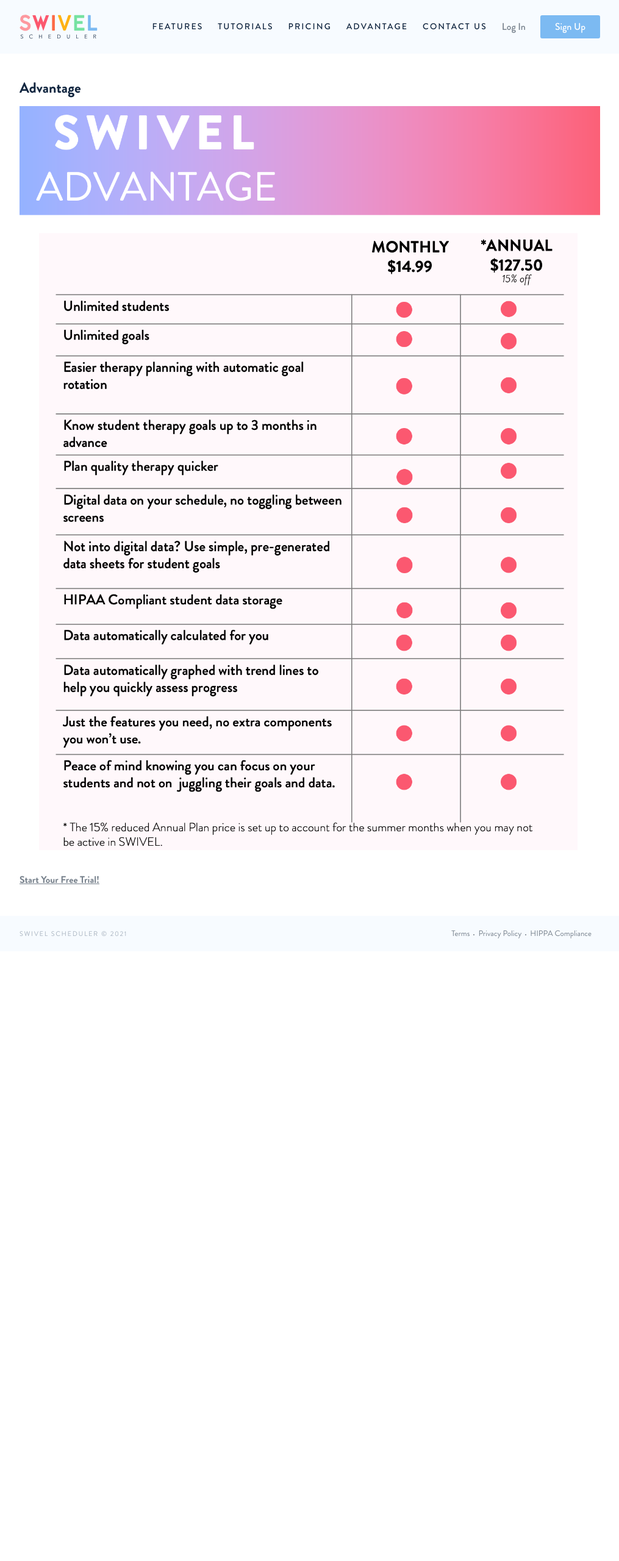
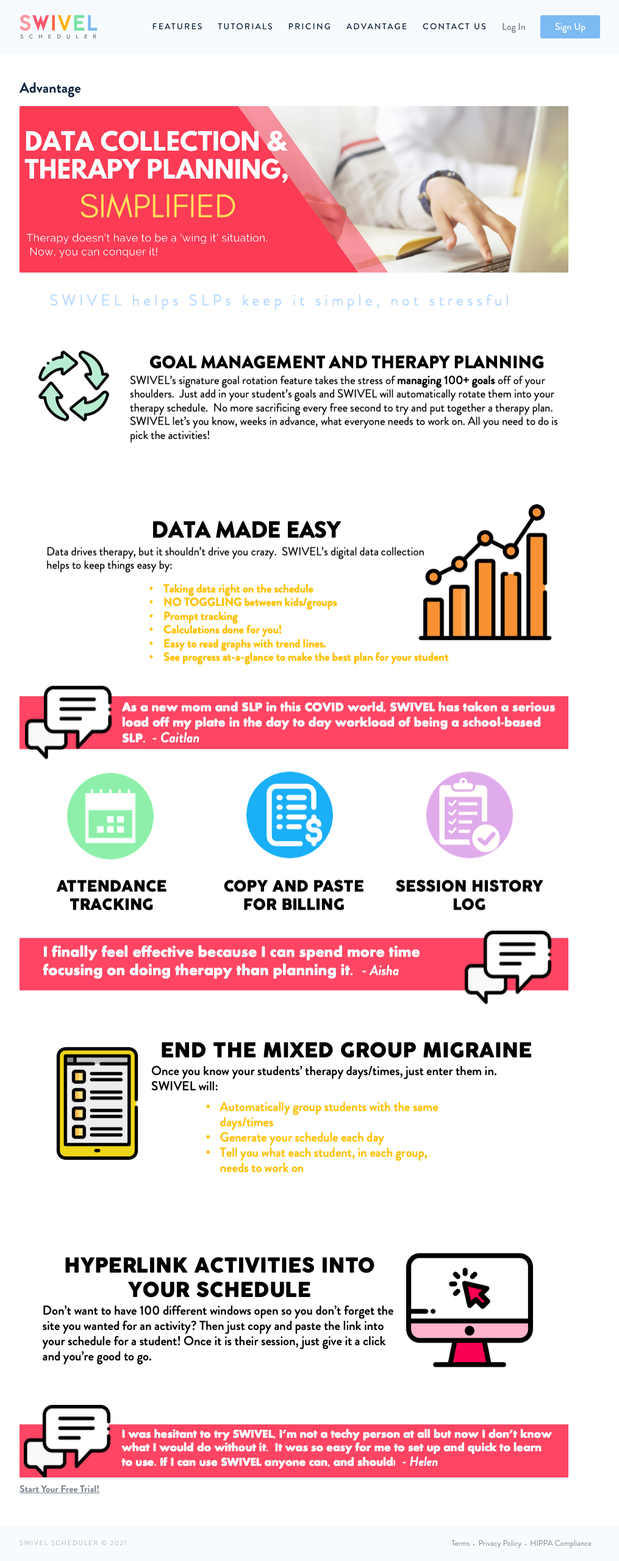
Before and after one commit to swivelscheduler/swivelscheduler.com, a Jekyll site: the page built from advantage.markdown, in a window 1280 px wide. Shown: the whole page at 61% size, without its empty margins (132-1147 px from the left). Built offline with Jekyll 4.4.1, drawn with Linux system fonts in a browser that asks for light colours; our own code applies the rules of GitHub Pages for plain Markdown files; before the commit the page ends 1560 px from its top, so only the background shows below that.

Commit message:
Updated Advantage

```diff
--- a/advantage.markdown
+++ b/advantage.markdown
@@ -4,6 +4,6 @@ date: 2020-04-11 16:03:00 Z
 position: 6
 ---
 
-![SWIVEL Advantage.png](/uploads/SWIVEL%20Advantage.png)
+![Slide1.png](/uploads/Slide1.png)
 
 **[ Start Your Free Trial!](https://app.swivelscheduler.com/signup)**
```
